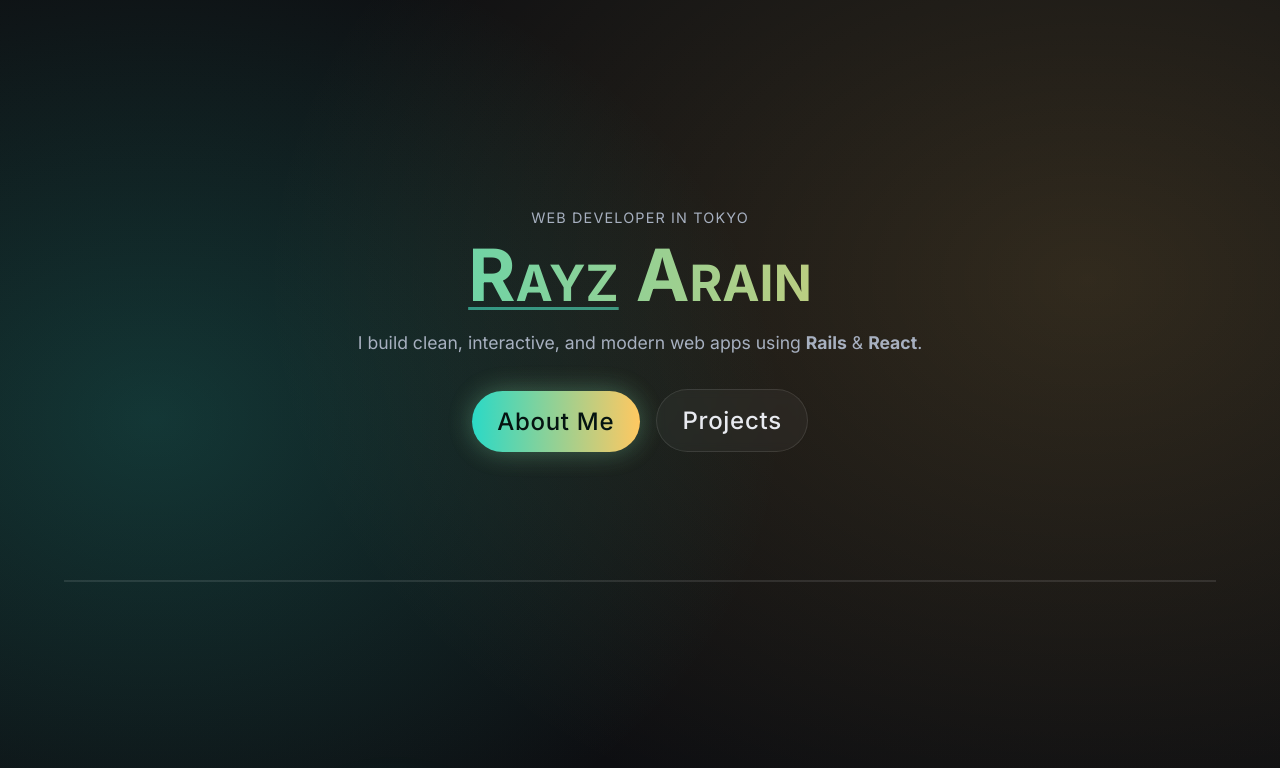
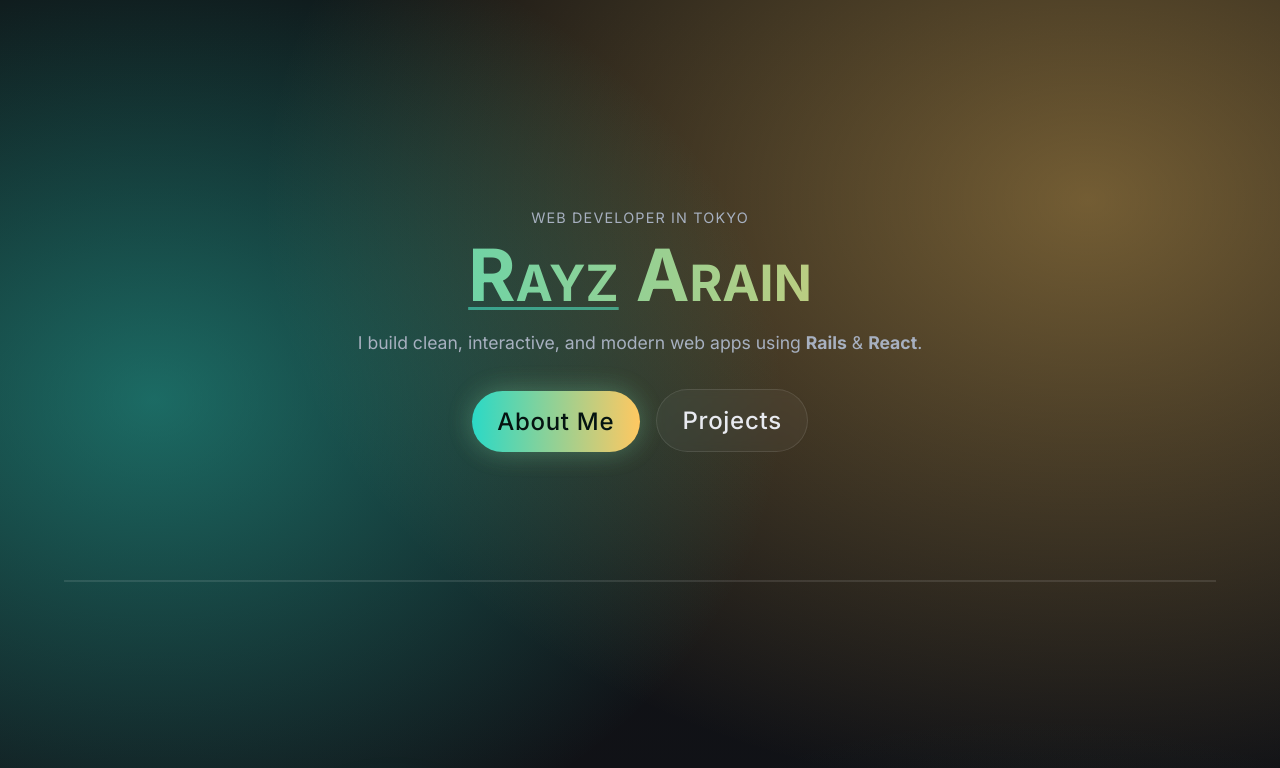
Before and after one commit to authorminator/oct-portfolio, a React (Vite) app: page / in a window 1280 px wide. Shown: the top 768 px of the page. Built offline with nearby package versions, Linux system fonts and the light colour scheme.

Commit message:
changed bg gradient and some btn styling

```diff
--- a/index.html
+++ b/index.html
@@ -3,6 +3,7 @@
   <head>
     <meta charset="UTF-8" />
     <link rel="icon" type="image/png" href="/logo-icon.png" />
+    <title>Portfolio - Rayz</title>
     <meta name="viewport" content="width=device-width, initial-scale=1.0" />
     <title>oct-portfolio</title>
   </head>
--- a/src/App.css
+++ b/src/App.css
@@ -13,29 +13,39 @@
 
   /* Multiple soft gradient circles that repeat downwards */
   background: radial-gradient(
-      900px 700px at 12% 15%,
-      rgba(43, 217, 198, 0.2),
+      900px 700px at 12% 10%,
+      rgba(43, 217, 197, 0.45),
       transparent 70%
     ),
     radial-gradient(
-      1100px 800px at 85% 10%,
-      rgba(255, 200, 97, 0.15),
+      1100px 800px at 85% 5%,
+      rgba(255, 200, 97, 0.42),
       transparent 75%
     ),
     radial-gradient(
-      900px 700px at 80% 85%,
+      900px 700px at 80% 30%,
       rgba(43, 217, 198, 0.08),
       transparent 70%
     ),
     radial-gradient(
-      1100px 800px at 20% 90%,
+      1100px 800px at 20% 35%,
       rgba(255, 200, 97, 0.07),
       transparent 75%
     ),
-    linear-gradient(180deg, #0e0f12 0%, #0b0c10 100%);
+    radial-gradient(
+      900px 700px at 80% 65%,
+      rgba(43, 217, 198, 0.08),
+      transparent 70%
+    ),
+    radial-gradient(
+      1100px 800px at 20% 65%,
+      rgba(255, 200, 97, 0.07),
+      transparent 75%
+    ),
+    linear-gradient(180deg, #0e0f12 0%, #1b1e29 100%);
 
   background-repeat: repeat-y;
-  background-size: 100% 2800px; /* controls vertical repetition interval */
+  background-size: 100% 4000px; /* controls vertical repetition interval */
 }
 
 /* ---------- Hero Section ---------- */
@@ -122,6 +132,7 @@
 .tabs-container button:hover {
   border-color: rgba(255, 255, 255, 0.25);
   background: rgba(255, 255, 255, 0.08);
+  box-shadow: 0 0 25px rgba(158, 220, 213, 0.25);
   transform: translateY(-3px);
 }
 .tabs-container button.active {
--- a/src/components/Projects.css
+++ b/src/components/Projects.css
@@ -117,6 +117,7 @@
 }
 .btn-view:hover {
   transform: translateY(-2px);
+  background: linear-gradient(90deg, #ffc861, #2bd9c6);
   box-shadow: 0 0 28px rgba(43, 217, 198, 0.35);
 }
 
```
